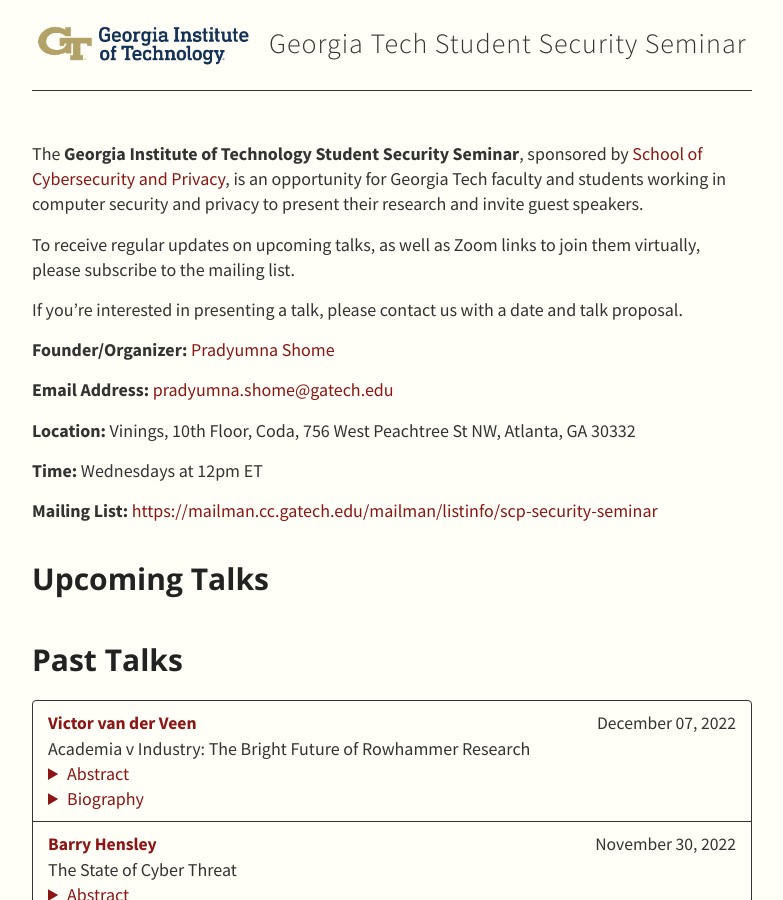
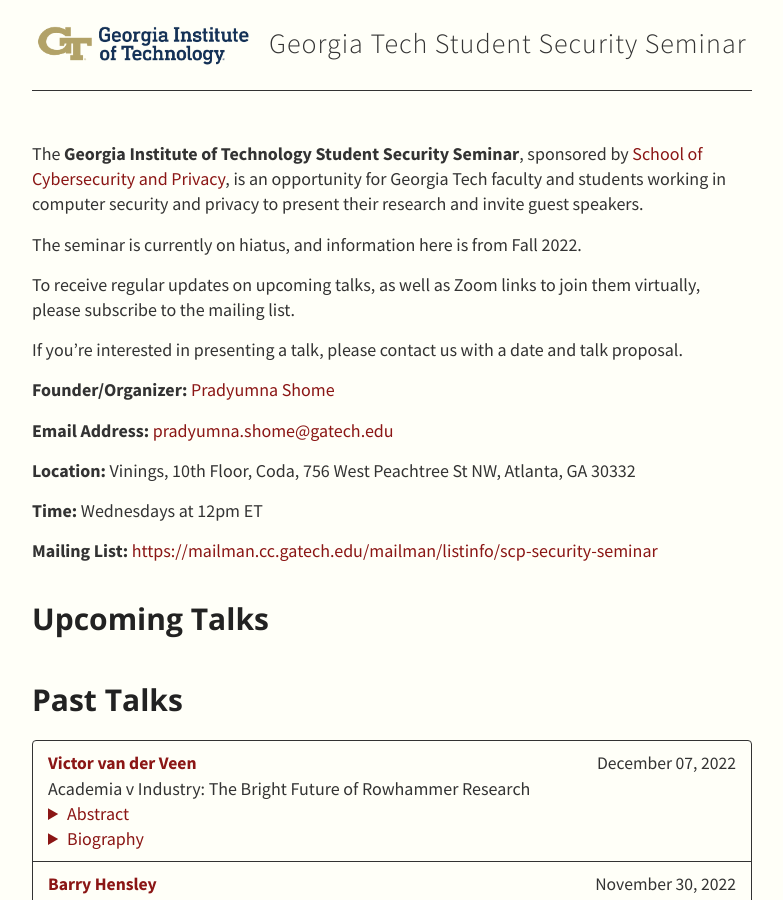
Before and after one commit to gt-security-seminar/gt-security-seminar.github.io, a Jekyll site: the page built from index.md, in a window 1280 px wide and 900 px high. Shown: the whole window, without its empty margins (248-1031 px from the left). Built offline with Jekyll 4.4.1, drawn with Linux system fonts in a browser that asks for light colours.

Commit message:
Add note about hiatus.

```diff
--- a/index.md
+++ b/index.md
@@ -4,6 +4,8 @@ meta-description: "Georgia Institute of Technology Student Security Seminar"
 ---
 
 The **Georgia Institute of Technology Student Security Seminar**, sponsored by [School of Cybersecurity and Privacy](https://scp.cc.gatech.edu/), is an opportunity for Georgia Tech faculty and students working in computer security and privacy to present their research and invite guest speakers.
+
+The seminar is currently on hiatus, and information here is from Fall 2022.
 
 To receive regular updates on upcoming talks, as well as Zoom links to join them virtually, please subscribe to the mailing list.
 
```
